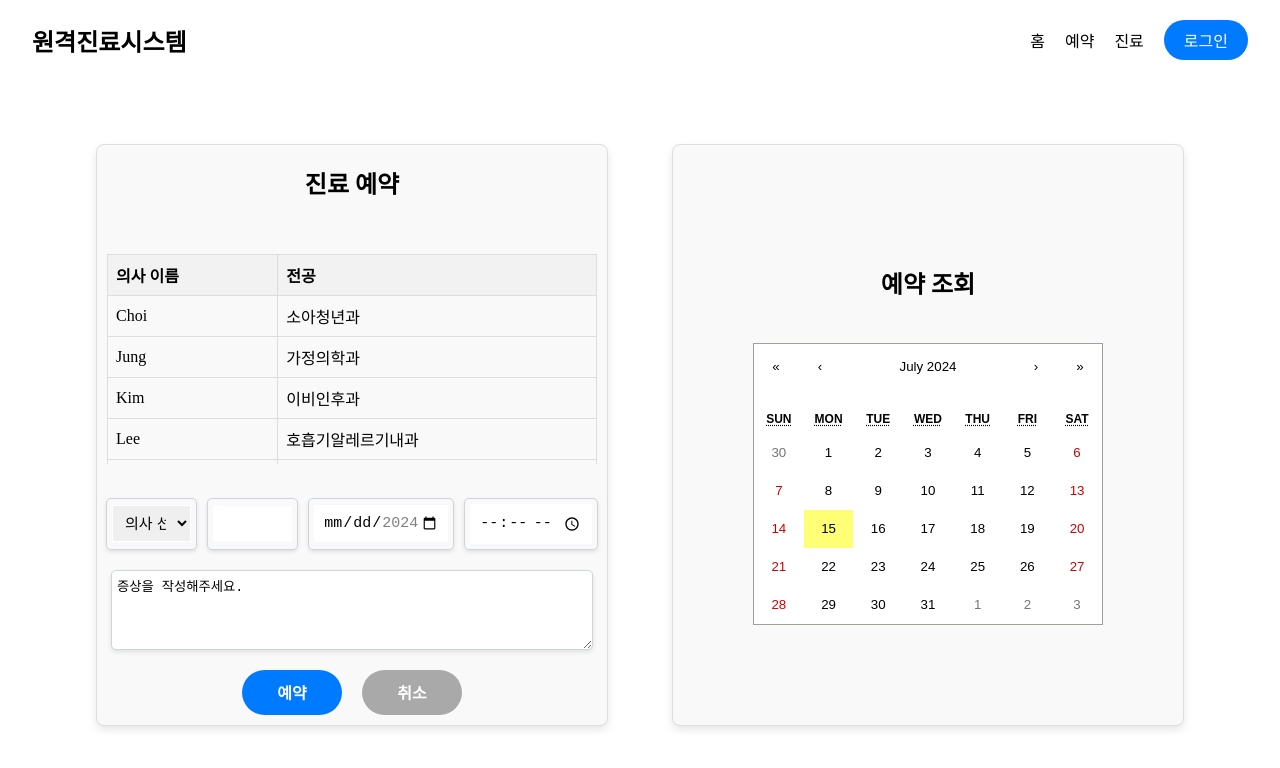
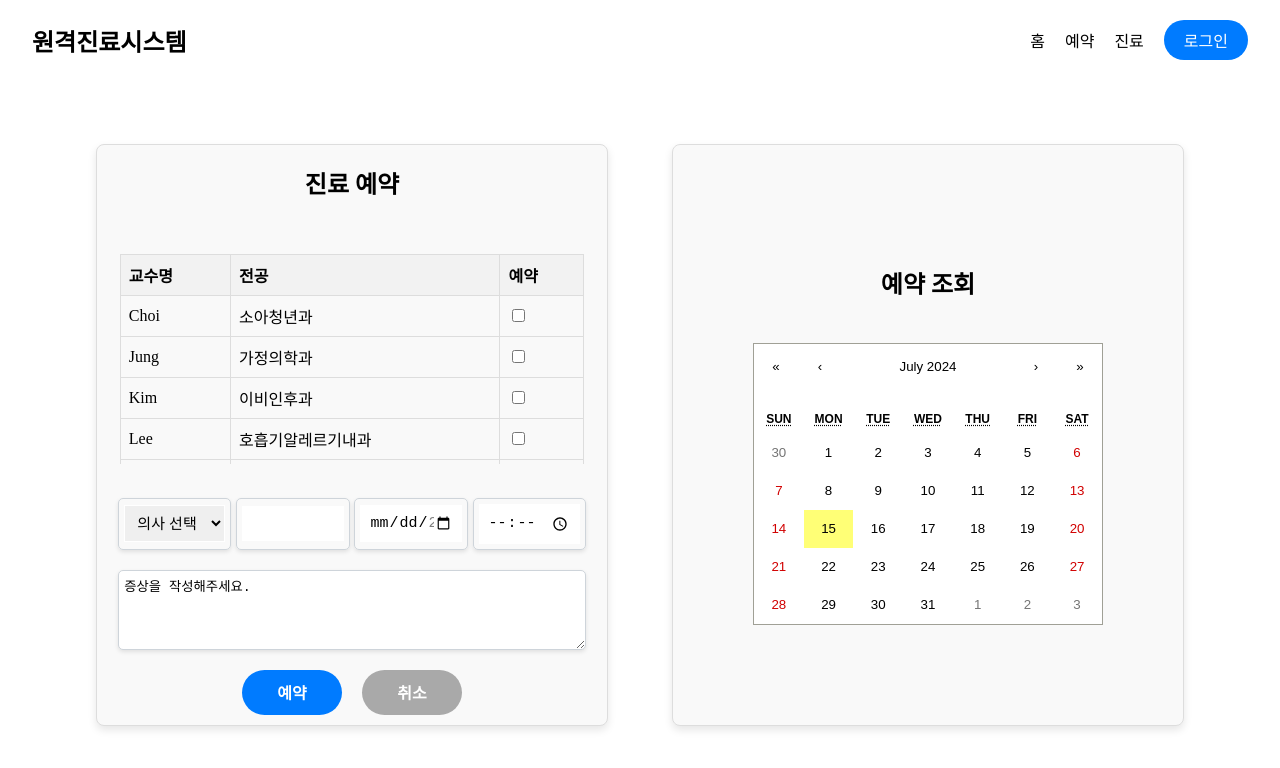
Before and after one commit to hanium-team-ADAS/frontend, a React (Create React App) app: page /appointment in a window 1280 px wide. Shown: the top 768 px of the page. Built offline with nearby package versions, Linux system fonts and the light colour scheme.

Commit message:
feat: Add checkbox column to DoctorList table
- Implemented checkbox column in DoctorList table for appointment
- Updated checkbox function to single selection
- Modify CSS

```diff
--- a/src/components/Appt/ApptForm.jsx
+++ b/src/components/Appt/ApptForm.jsx
@@ -28,7 +28,7 @@ const ApptForm = () => {
     <div className='appt-container'>
       <form>
         <div className='appt-inputs'>
-          <div className="appt-input">
+            <div className="appt-input">
               <select onChange={handleDoctorChange}>
                 <option value="-1">의사 선택</option>
                   {doctorData.map((doctor, index) => (
--- a/src/components/Appt/DoctorList.jsx
+++ b/src/components/Appt/DoctorList.jsx
@@ -3,6 +3,7 @@ import '../../styles/doctorList.css';
 
 const DoctorList = () => {
     const [doctorData, setDoctorData] = useState([]);
+    const [selectedOption, setSelectedOption] = useState('');
 
     useEffect(() => {
         fetch('/data/doctor.json')
@@ -11,20 +12,33 @@ const DoctorList = () => {
             .catch(error => console.error('Error fetching data:', error));
     }, []);
 
+    const handleOptionChange = (event) => {
+        setSelectedOption(event.target.value);
+      };
+
     return (
         <div className="doctorList">
         <table className="doctorTable">
             <thead>
             <tr>
-                <th>의사 이름</th>
+                <th>교수명</th>
                 <th>전공</th>
+                <th>예약</th>
             </tr>
             </thead>
             <tbody>
             {doctorData.map((doctor, index) => (
                 <tr key={index}>
-                <td>{doctor.name}</td>
-                <td>{doctor.major}</td>
+                    <td>{doctor.name}</td>
+                    <td>{doctor.major}</td>
+                    <td>
+                        <form name='doctorListForm'>
+                            <input type='checkbox' name="option" value={index}
+                                checked={selectedOption === String(index)}
+                                onChange={handleOptionChange}/>
+                        </form>
+
+                    </td>
                 </tr>
             ))}
             </tbody>
--- a/src/styles/apptForm.css
+++ b/src/styles/apptForm.css
@@ -13,16 +13,16 @@
     display: flex;
     flex-direction: row;
     justify-content: center;
-    gap: 10px;
+    gap: 1%;
     margin-bottom: 20px; /* 아래쪽 여백 추가 */
 }
 
 .appt-input {
-    width: 30%;
+    width: 23%;
 }
 
 textarea {
-    width: 98%;
+    width: 95%;
     height: 80px;
 }
 
--- a/src/styles/doctorList.css
+++ b/src/styles/doctorList.css
@@ -1,5 +1,5 @@
 .doctorList {
-    width: 100%;
+    width: 95%;
     padding: 10px;
     max-height: 220px;
     overflow-y: auto; /* 세로 스크롤 설정 */
```
